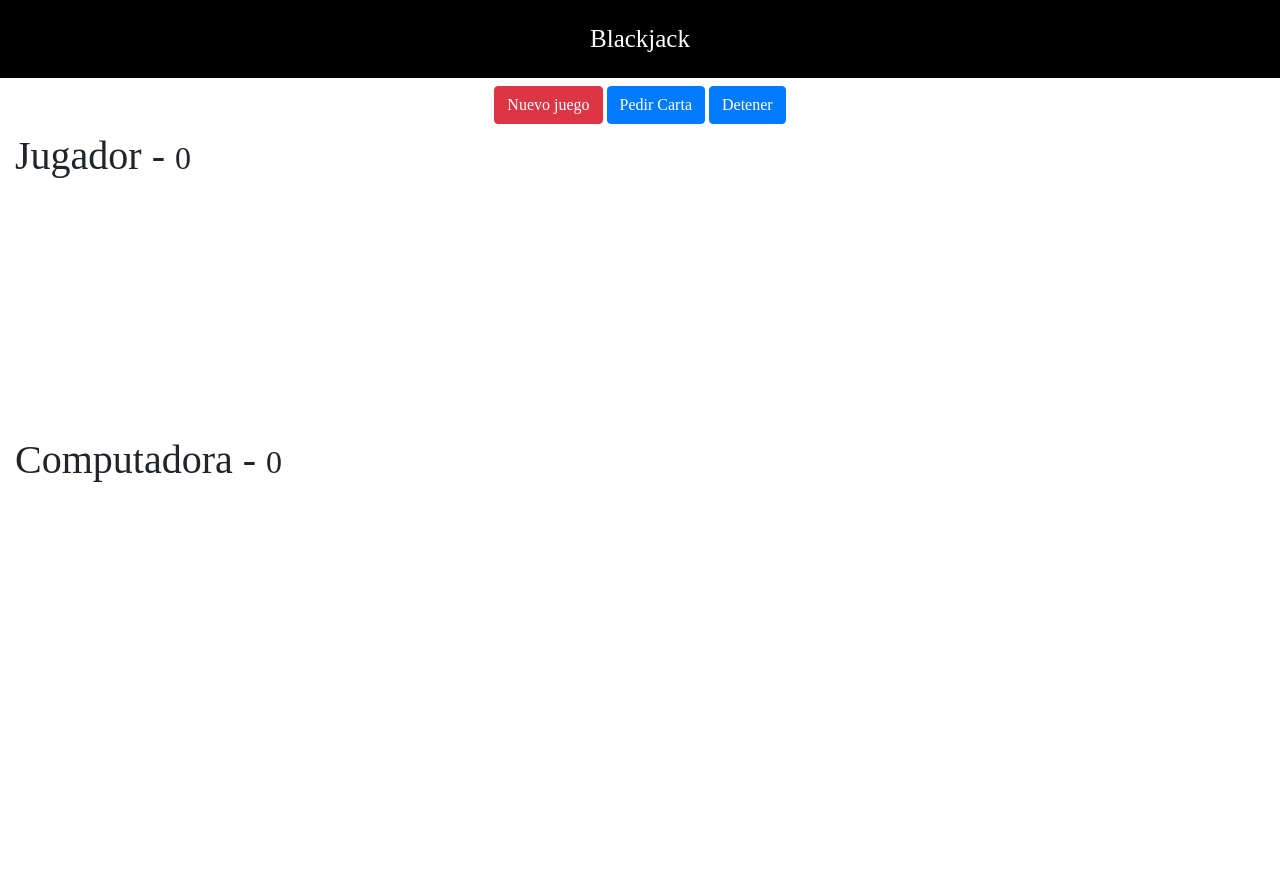
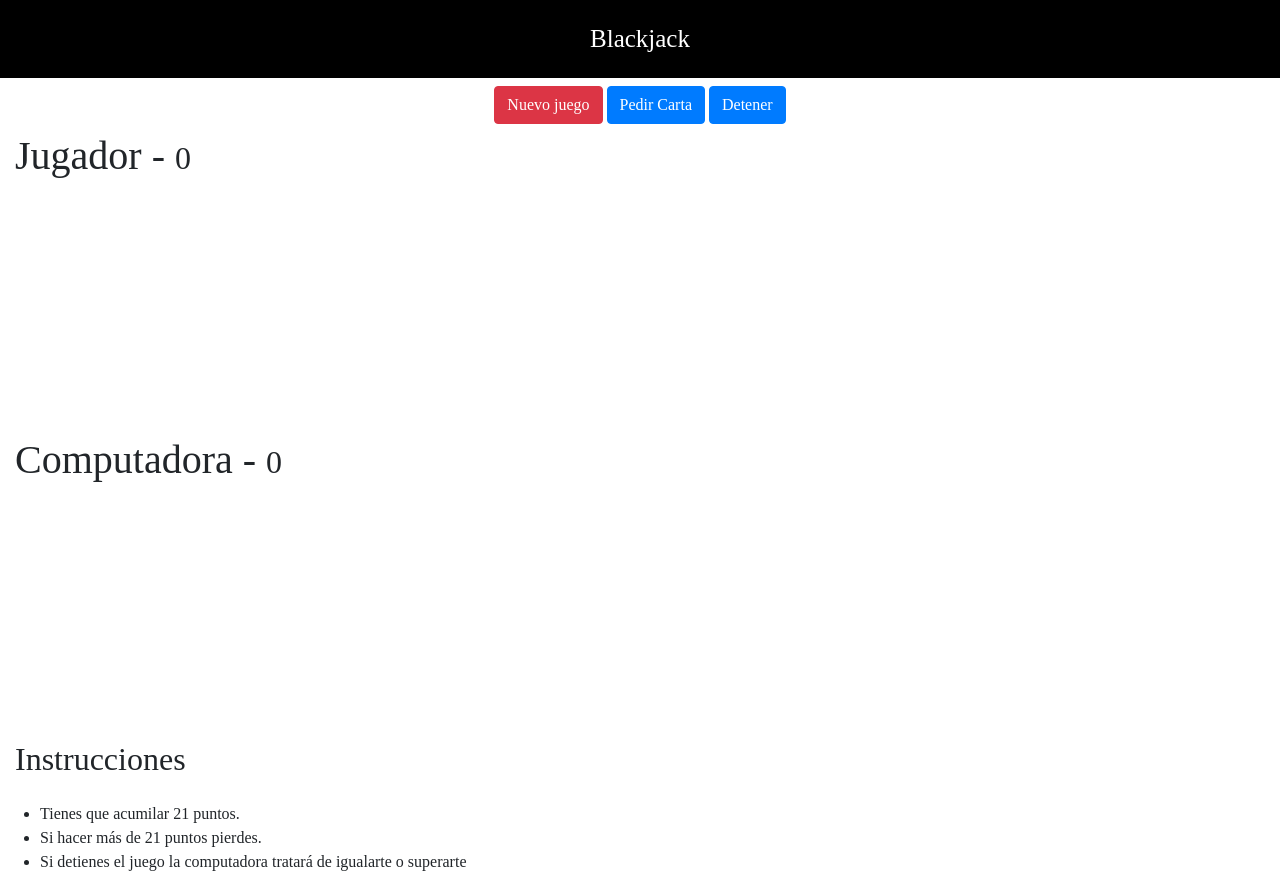
Before and after one commit to EduardinhoRL/blackjack-game, a plain HTML site: page index.html in a window 1280 px wide. Before the commit the page ends 800 px from the top, so only its background shows below. Drawn offline with nearby package versions, Linux system fonts and the light colour scheme.

Commit message:
agregue instrucciones

```diff
--- a/assets/js/juego.js
+++ b/assets/js/juego.js
@@ -39,7 +39,6 @@ const pedirCarta = () => {
         throw 'No hay cartas disponibles'
     }
     const carta = deck.pop();
-    console.log(deck);
     return carta;
 }
 
@@ -99,12 +98,10 @@ btnPedir.addEventListener('click', () => {
     divCartasJugador.append(imgCarta);
 
     if (puntosJugador > 21) {
-        console.warn('Perdiste');
         btnPedir.disabled = true;
         btnDetener.disabled = true;
         turnoComputadora(puntosJugador);
     } else if (puntosJugador === 21) {
-        console.warn('21, Ganaste!!');
         btnPedir.disabled = true;
         btnDetener.disabled = true;
     }
@@ -121,9 +118,7 @@ btnNuevo.addEventListener('click', () => {
 
     console.clear();
     deck = [];
-    console.log(deck);
     deck = crearDeck();
-    console.log(deck);
     btnPedir.disabled = false;
     btnDetener.disabled = false;
     puntosJugador = 0;
--- a/index.html
+++ b/index.html
@@ -45,9 +45,20 @@
 
         </div>
     </div>
+
+    <div class="row container mt-5">
+        <h2 class="container">Instrucciones</h2>
+        <p class="container">
+            <ul>
+                <li>Tienes que acumilar 21 puntos.</li>
+                <li>Si hacer más de 21 puntos pierdes.</li>
+                <li>Si detienes el juego la computadora tratará de igualarte o superarte</li>
+            </ul>
+        </p>
+    </div>
+
     <script src="assets/js/underscore-min.js"></script>
     <script src="assets/js/juego.js"></script>
-
 </body>
 
 </html>
```
